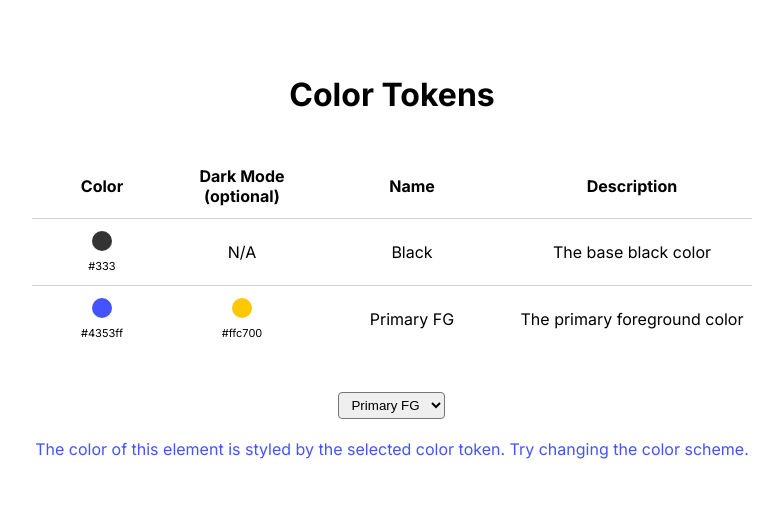
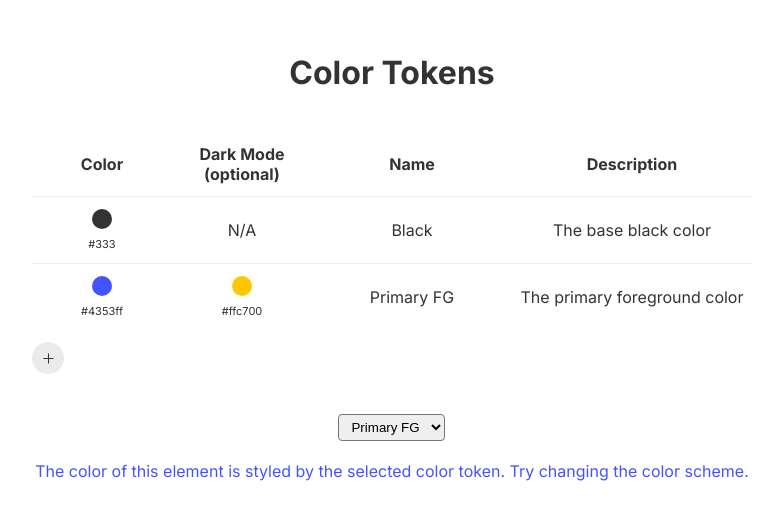
Before and after one commit to jordanwilliams/color-tokens, a Next.js app: page / in a window 1280 px wide. Shown: the part 153-672 px from the top of the page, without its empty margins (248-1031 px from the left). Built offline with nearby package versions, Linux system fonts and the light colour scheme.

Commit message:
Allow users to add their own tokens

```diff
--- a/components/ColorToken.module.css
+++ b/components/ColorToken.module.css
@@ -1,5 +1,5 @@
 .colorToken + .colorToken {
-  border-top: 1px solid lightgrey;
+  border-top: 1px solid var(--colors-light-gray);
 }
 
 .color {
--- a/components/ColorToken.tsx
+++ b/components/ColorToken.tsx
@@ -11,7 +11,6 @@ export type Token = {
 
 type Props = {
   token: Token;
-  updateToken: (token: Token) => void;
 };
 
 function ColorToken({
--- /dev/null
+++ b/components/Overlay.module.css
@@ -0,0 +1,13 @@
+.overlay {
+  height: 100vh;
+  position: fixed;
+  top: 0;
+  bottom: 0;
+  right: 0;
+  left: 0;
+  backdrop-filter: brightness(.8);
+
+  display: flex;
+  align-items: center;
+  justify-content: center;
+}
--- /dev/null
+++ b/components/Overlay.tsx
@@ -0,0 +1,13 @@
+import { ReactNode } from 'react';
+
+import styles from './Overlay.module.css';
+
+type Props = {
+  children: ReactNode;
+};
+
+function Overlay({ children }: Props) {
+  return <div className={styles.overlay}>{children}</div>;
+}
+
+export default Overlay;
--- /dev/null
+++ b/components/Portal.tsx
@@ -0,0 +1,12 @@
+import { ReactNode } from 'react';
+import { createPortal } from 'react-dom';
+
+type Props = {
+  children: ReactNode;
+};
+
+function Portal({ children }: Props) {
+  return createPortal(children, document.body);
+}
+
+export default Portal;
--- a/components/Row.module.css
+++ b/components/Row.module.css
@@ -8,5 +8,5 @@
 }
 
 .row + .row {
-  border-top: 1px solid lightgrey;
+  border-top: 1px solid var(--colors-light-gray);
 }
--- /dev/null
+++ b/components/SetTokenModal.module.css
@@ -0,0 +1,54 @@
+.modal {
+  --spacing: 20px;
+
+  width: 300px;
+  height: 400px;
+  background-color: white;
+  border-radius: 8px;
+  padding: var(--spacing);
+}
+
+.heading {
+  margin-bottom: var(--spacing);
+}
+
+.form {
+  display: flex;
+  flex-direction: column;
+  gap: 12px;
+}
+
+.label {
+  display: flex;
+  flex-direction: column;
+  gap: 4px;
+  font-size: 11px;
+}
+
+.label input {
+  color: inherit;
+  padding: 4px;
+  border: 1px solid currentColor;
+  border-radius: 2px;
+}
+
+.controls {
+  display: flex;
+  gap: 8px;
+}
+
+.cancel,
+.submit {
+  appearance: none;
+  background: var(--colors-light-gray);
+  border: none;
+  cursor: pointer;
+  color: inherit;
+
+  display: flex;
+  align-items: center;
+  justify-content: center;
+
+  padding: 4px 8px;
+  border-radius: 4px;
+}
--- /dev/null
+++ b/components/SetTokenModal.tsx
@@ -0,0 +1,112 @@
+import { useState, useId, ChangeEvent, FormEvent } from 'react';
+import Portal from './Portal';
+import Overlay from './Overlay';
+import { Token } from './ColorToken';
+
+import styles from './SetTokenModal.module.css';
+
+type Props = {
+  addToken: (token: Token) => void;
+  closeAddTokenModal: () => void;
+  className: string;
+};
+
+function SetTokenModal({ addToken, closeAddTokenModal, className }: Props) {
+  const id = useId();
+
+  const [formState, setFormState] = useState<Token>({
+    id,
+    name: '',
+    color: '',
+    darkModeColor: '',
+    description: '',
+  });
+
+  const canSubmit: boolean =
+    Boolean(formState.name) && Boolean(formState.color);
+
+  function handleChange(event: ChangeEvent<HTMLInputElement>) {
+    setFormState({
+      ...formState,
+      [event.target.name]: event.target.value,
+    });
+  }
+
+  function handleSubmit(event: FormEvent<HTMLFormElement>) {
+    console.log('JORDAN');
+    event.preventDefault();
+
+    if (!canSubmit) return;
+
+    addToken(formState);
+
+    closeAddTokenModal();
+  }
+
+  return (
+    <Portal>
+      <Overlay>
+        <div className={`${styles.modal} ${className}`}>
+          <h1 className={styles.heading}>Set token</h1>
+          <form className={styles.form} onSubmit={handleSubmit}>
+            <label className={styles.label}>
+              Name
+              <input
+                name="name"
+                type="text"
+                value={formState.name}
+                onChange={handleChange}
+                autoFocus
+                required
+              />
+            </label>
+            <label className={styles.label}>
+              Color
+              <input
+                name="color"
+                type="text"
+                value={formState.color}
+                onChange={handleChange}
+                required
+              />
+            </label>
+            <label className={styles.label}>
+              Dark mode color (optional)
+              <input
+                name="darkModeColor"
+                type="text"
+                value={formState.darkModeColor}
+                onChange={handleChange}
+              />
+            </label>
+            <label className={styles.label}>
+              Description (optional)
+              <input
+                name="description"
+                type="text"
+                value={formState.description}
+                onChange={handleChange}
+              />
+            </label>
+            <div className={styles.controls}>
+              <button
+                type="button"
+                className={styles.cancel}
+                onClick={closeAddTokenModal}
+              >
+                Cancel
+              </button>
+              <input
+                className={styles.submit}
+                type="submit"
+                value="Add token"
+              />
+            </div>
+          </form>
+        </div>
+      </Overlay>
+    </Portal>
+  );
+}
+
+export default SetTokenModal;
--- a/pages/index.tsx
+++ b/pages/index.tsx
@@ -6,6 +6,7 @@ import styles from '@/styles/Home.module.css';
 
 import ColorToken, { Token } from '@/components/ColorToken';
 import Row from '@/components/Row';
+import SetTokenModal from '@/components/SetTokenModal';
 
 const inter = Inter({ subsets: ['latin'] });
 
@@ -67,9 +68,12 @@ export default function Home() {
 
   const selectedToken = tokens[selectedTokenId];
 
+  const [isAddingToken, setIsAddingToken] = useState(false);
+
   /**
    * Set the color variables in the stylesheet based on the user's
-   * color tokens on mount
+   * color tokens on mount. Also update the variables when the color
+   * scheme changes
    */
   useEffect(() => {
     Object.values(tokens).forEach((token) => {
@@ -92,13 +96,20 @@ export default function Home() {
       });
   }, []);
 
-  function updateToken(token: Token) {
+  /**
+   * Adds a new color token
+   */
+  function addToken(token: Token) {
     const nextTokens = {
       ...tokens,
       [token.id]: token,
     };
 
+    // Add the new token to local state
     setTokens(nextTokens);
+
+    // Create a css variable for the token
+    setCssVariable(token);
   }
 
   return (
@@ -111,6 +122,7 @@ export default function Home() {
       </Head>
       <main className={`${styles.main} ${inter.className}`}>
         <h1 className={styles.heading}>Color Tokens</h1>
+        <div className={styles.container}>
           <div className={styles.tokenList}>
             <Row>
               <span style={{ fontWeight: 700 }}>Color</span>
@@ -119,12 +131,38 @@ export default function Home() {
               <span style={{ fontWeight: 700 }}>Description</span>
             </Row>
             {Object.values(tokens).map((token) => (
-            <ColorToken
-              token={token}
-              updateToken={updateToken}
-              key={token.id}
+              <ColorToken token={token} key={token.id} />
+            ))}
+          </div>
+          <div className={styles.addTokenContainer}>
+            <button
+              className={styles.addTokenButton}
+              onClick={() => setIsAddingToken(true)}
+            >
+              <svg
+                className={styles.addTokenButtonIcon}
+                width="15"
+                height="15"
+                viewBox="0 0 15 15"
+                fill="none"
+                xmlns="http://www.w3.org/2000/svg"
+              >
+                <path
+                  d="M8 2.75C8 2.47386 7.77614 2.25 7.5 2.25C7.22386 2.25 7 2.47386 7 2.75V7H2.75C2.47386 7 2.25 7.22386 2.25 7.5C2.25 7.77614 2.47386 8 2.75 8H7V12.25C7 12.5261 7.22386 12.75 7.5 12.75C7.77614 12.75 8 12.5261 8 12.25V8H12.25C12.5261 8 12.75 7.77614 12.75 7.5C12.75 7.22386 12.5261 7 12.25 7H8V2.75Z"
+                  fill="currentColor"
+                  fill-rule="evenodd"
+                  clip-rule="evenodd"
+                ></path>
+              </svg>
+            </button>
+          </div>
+          {isAddingToken && (
+            <SetTokenModal
+              addToken={addToken}
+              closeAddTokenModal={() => setIsAddingToken(false)}
+              className={inter.className}
             />
-          ))}
+          )}
         </div>
 
         <div className={styles.styledElement}>
--- a/styles/Home.module.css
+++ b/styles/Home.module.css
@@ -5,6 +5,26 @@
   align-items: center;
   gap: 40px;
   min-height: 100vh;
+}
+
+.addTokenContainer {
+  margin-top: 12px;
+}
+
+.addTokenButton {
+  appearance: none;
+  background: var(--colors-light-gray);
+  border: none;
+  cursor: pointer;
+  color: inherit;
+
+  display: flex;
+  align-items: center;
+  justify-content: center;
+
+  width: 32px;
+  height: 32px;
+  border-radius: 50%;
 }
 
 .styledElement {
--- a/styles/globals.css
+++ b/styles/globals.css
@@ -1,3 +1,8 @@
+:root {
+  --colors-light-gray: #ebebeb;
+  --colors-black: #333;
+}
+
 * {
   box-sizing: border-box;
   padding: 0;
@@ -6,6 +11,7 @@
 
 body {
   padding: 20px;
+  color: var(--colors-black);
 }
 
 a {
```
Lines whose indentation alone changed are shown as unchanged.
